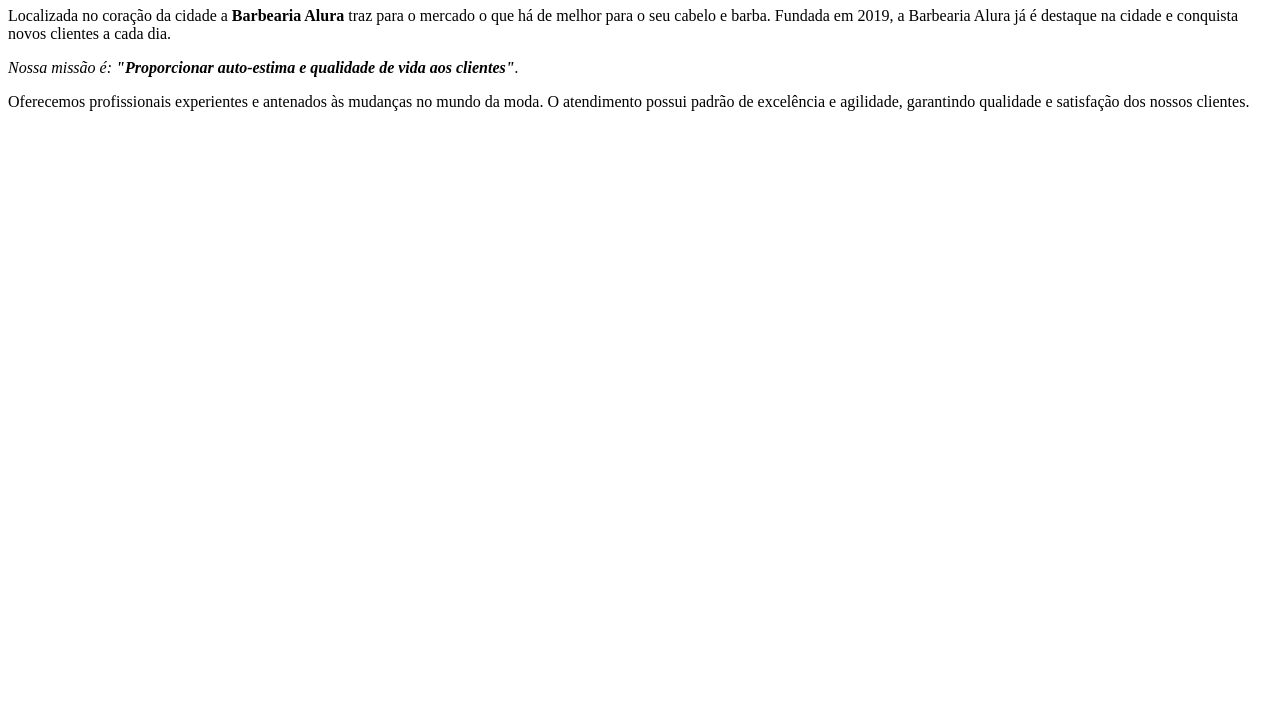
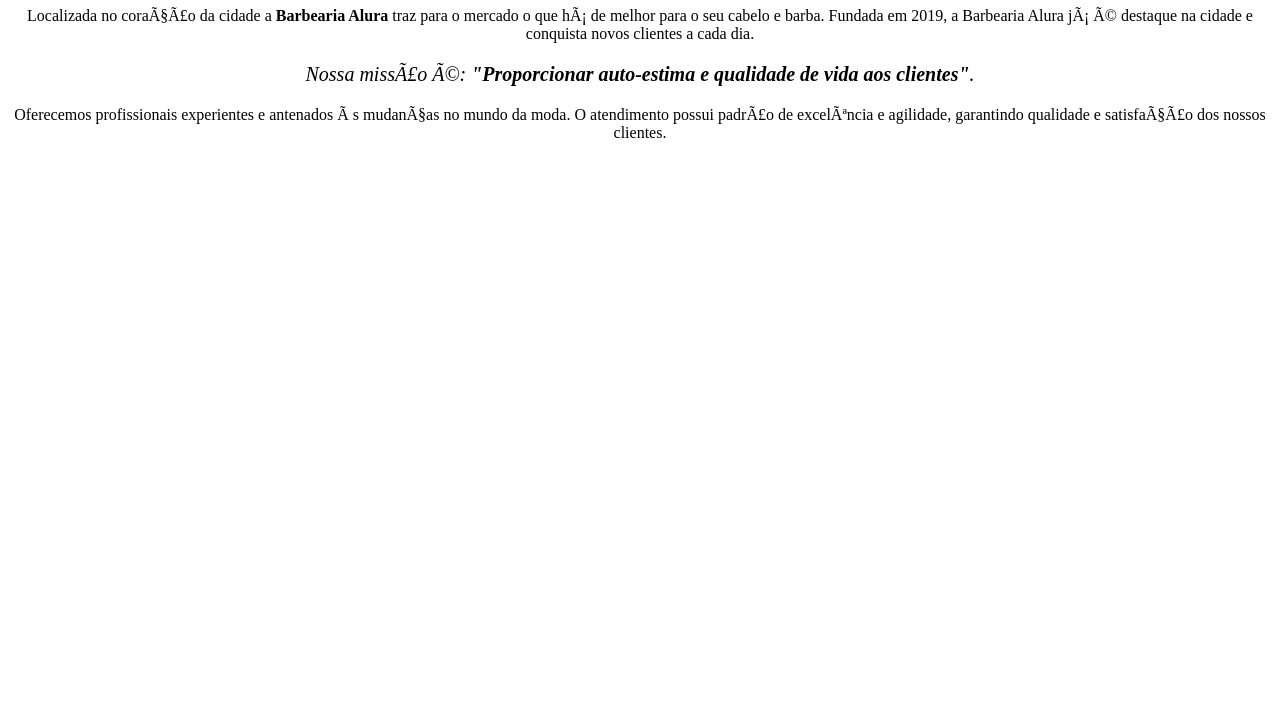
Before and after one commit to jonathanfrois/Git-Alura, a plain HTML site: page index.html in a window 1280 px wide. Shown: the part 73-800 px from the top of the page. Drawn offline with Linux system fonts and the light colour scheme.

Commit message:
Alinhando o texto no centro,

```diff
--- a/index.html
+++ b/index.html
@@ -1,12 +1,17 @@
 <!DOCTYPE html>
 <html>
-    <h1>Sobre a Barbearia Alura</h1>
+    <head>
+        <meta charset="UTTF-8">
+        <h1>Sobre a Barbearia Alura</h1>
+    </head>
+    <body>
+        <p style="text-align: center">Localizada no coração da cidade a <strong>Barbearia Alura</strong> traz para o mercado o que há de melhor para o seu cabelo e barba.
+        Fundada em 2019, a Barbearia Alura já é destaque na cidade e conquista novos clientes a cada dia.</p>
 
-    <p>Localizada no coração da cidade a <strong>Barbearia Alura</strong> traz para o mercado o que há de melhor para o seu cabelo e barba.
-    Fundada em 2019, a Barbearia Alura já é destaque na cidade e conquista novos clientes a cada dia.</p>
+        <p style="font-size: 20px; text-align: center"><em>Nossa missão é: <strong>"Proporcionar auto-estima e qualidade de vida aos clientes"</strong>.</em></p>
 
-    <p><em>Nossa missão é: <strong>"Proporcionar auto-estima e qualidade de vida aos clientes"</strong>.</em></p>
+        <p style="text-align: center">Oferecemos profissionais experientes e antenados às mudanças no mundo da moda.
+        O atendimento possui padrão de excelência e agilidade, garantindo qualidade e satisfação dos nossos clientes.</p>
+    </body>
 
-    <p>Oferecemos profissionais experientes e antenados às mudanças no mundo da moda.
-    O atendimento possui padrão de excelência e agilidade, garantindo qualidade e satisfação dos nossos clientes.</p>
 </html>
```
